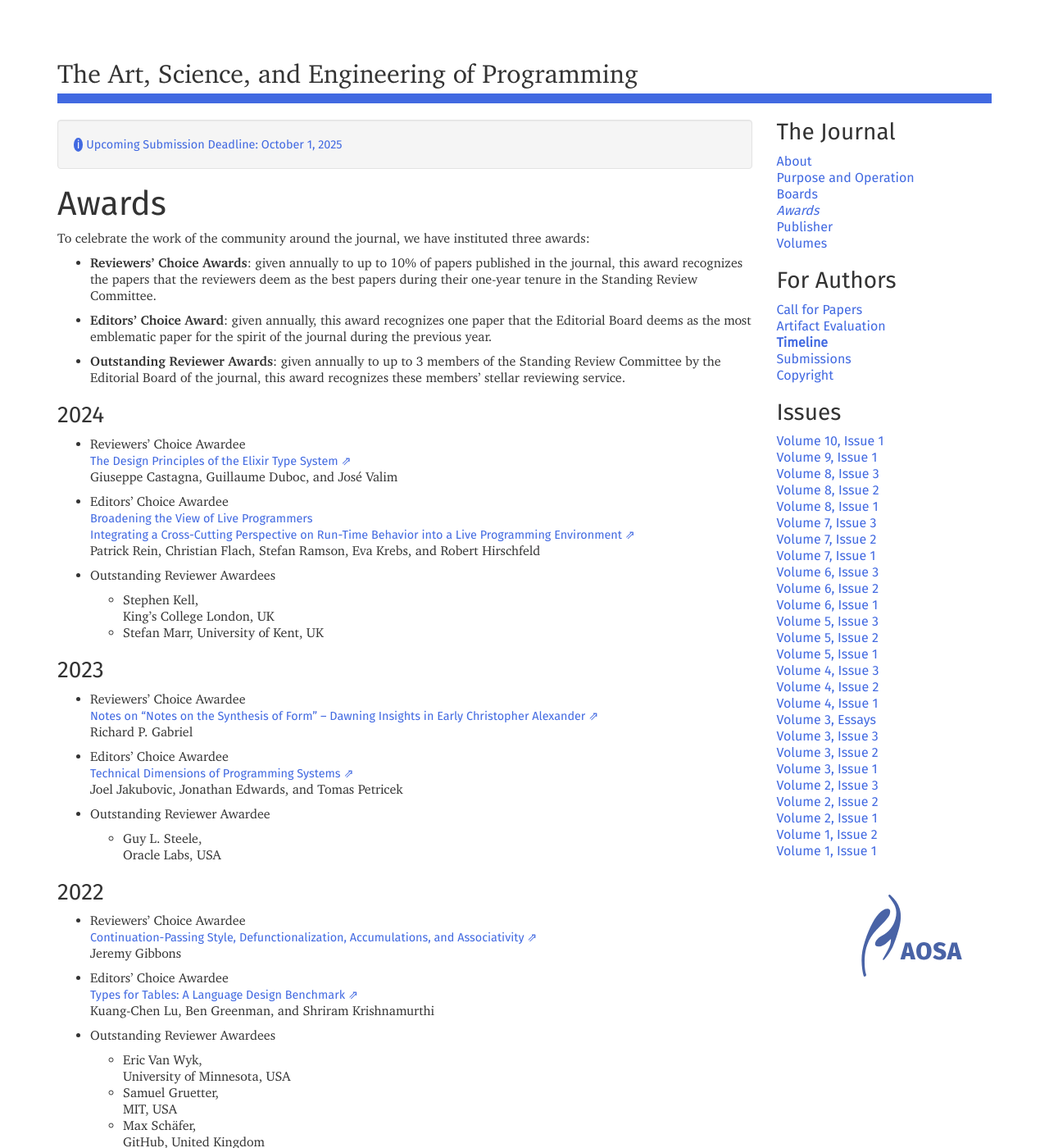
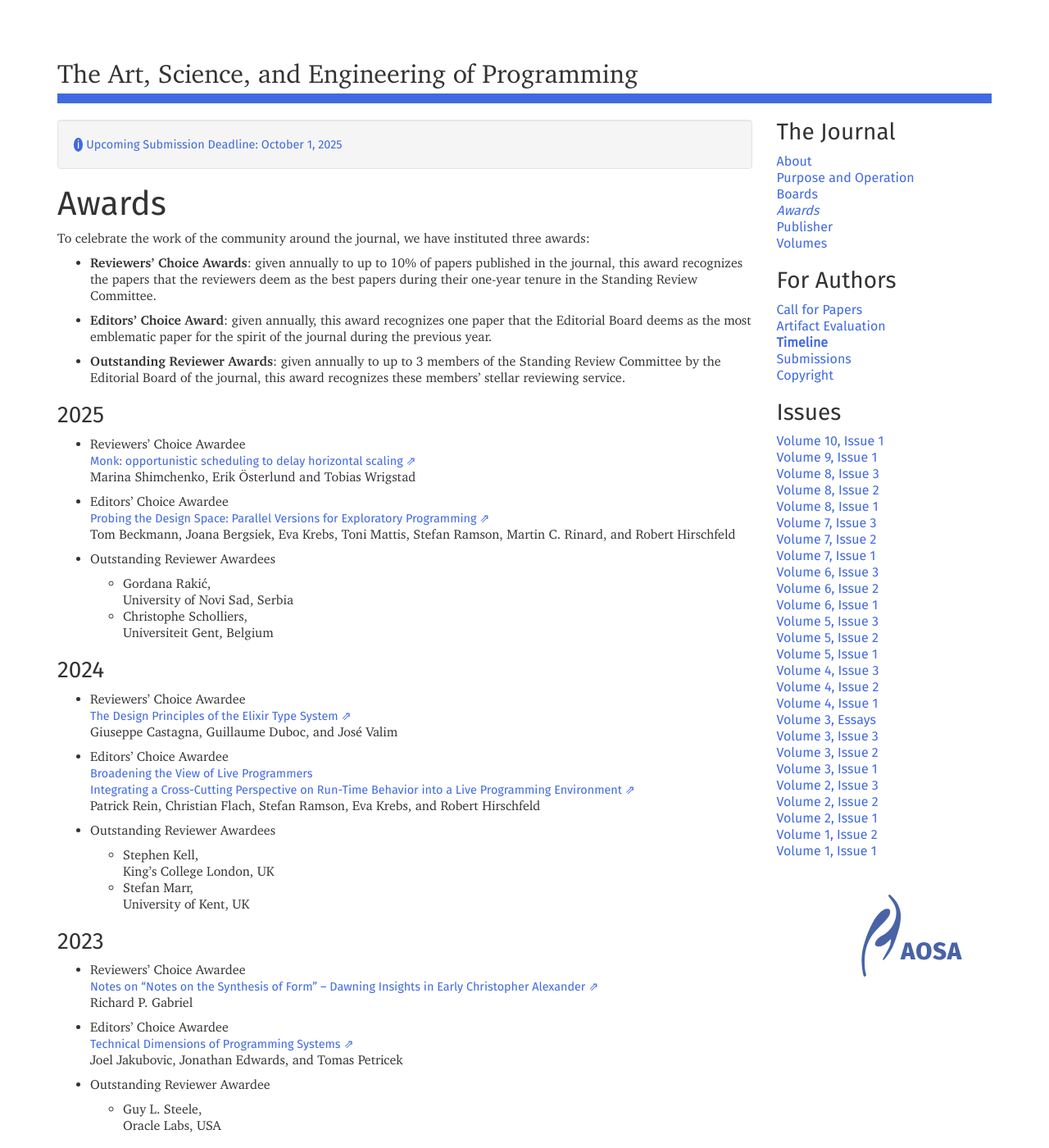
Before and after one commit to programming-journal/programming-journal.github.io, a Jekyll site: the page built from awards/index.markdown, in a window 1280 px wide and 1400 px high. Shown: the whole window at 82% size. Built offline with Jekyll 4.4.1, drawn with Linux system fonts in a browser that asks for light colours.

Commit message:
Adding the 2025 Awards info

```diff
--- a/awards/index.markdown
+++ b/awards/index.markdown
@@ -13,6 +13,20 @@ To celebrate the work of the community around the journal, we have instituted th
 
 * **Outstanding Reviewer Awards**: given annually to up to 3 members of the Standing Review Committee by the Editorial Board of the journal, this award recognizes these members' stellar reviewing service.
 
+### 2025
+* Reviewers' Choice Awardee
+  [Monk: opportunistic scheduling to delay horizontal scaling](https://programming-journal.org/2025/10/1/)
+  Marina Shimchenko, Erik Österlund and Tobias Wrigstad
+
+* Editors' Choice Awardee
+  [Probing the Design Space: Parallel Versions for Exploratory Programming](https://programming-journal.org/2025/10/5/)
+  Tom Beckmann, Joana Bergsiek, Eva Krebs, Toni Mattis, Stefan Ramson, Martin C. Rinard, and Robert Hirschfeld
+
+* Outstanding Reviewer Awardees
+    * Gordana Rakić,
+     University of Novi Sad, Serbia
+    * Christophe Scholliers,
+     Universiteit Gent, Belgium
 
 ### 2024
 
```
